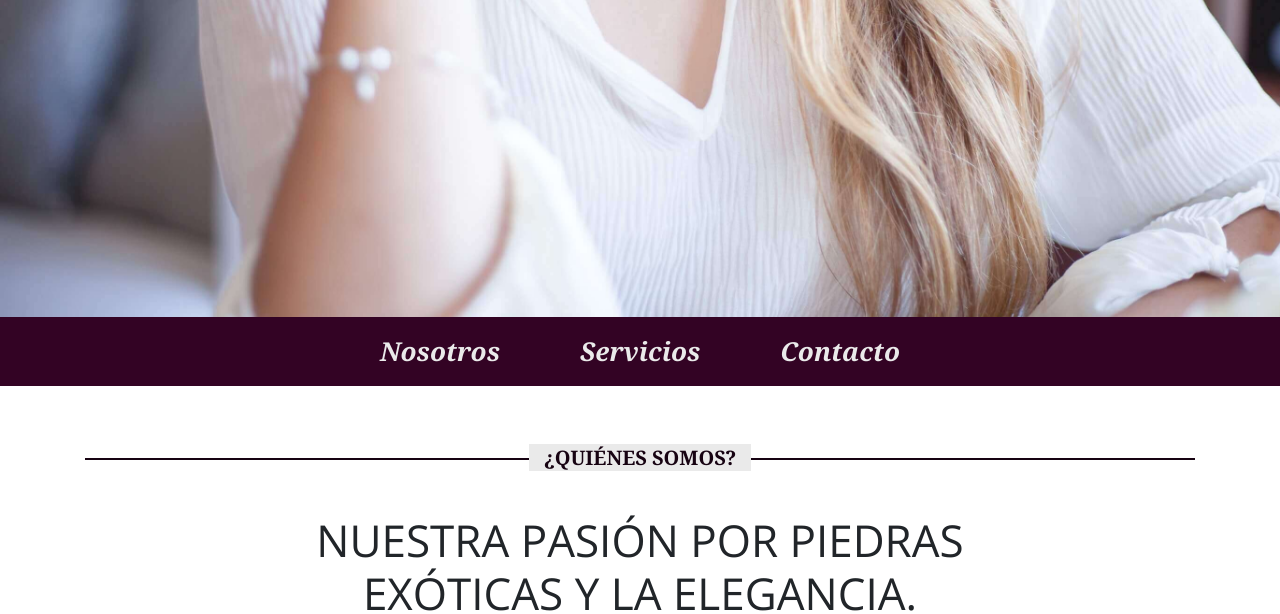
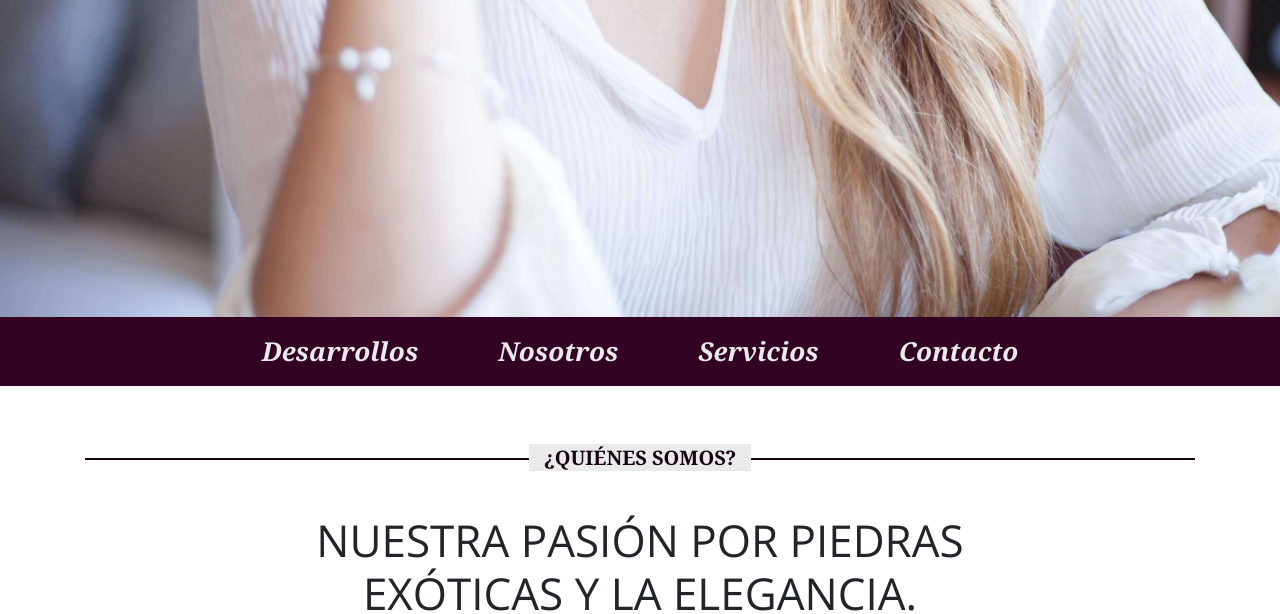
Before and after one commit to juliodparedes/pagina_joyeria, a plain HTML site: page index.html in a window 1280 px wide. Shown: the part 483-1097 px from the top of the page. Drawn offline with nearby package versions, Linux system fonts and the light colour scheme.

Commit message:
Add files via upload

```diff
--- a/index.html
+++ b/index.html
@@ -17,6 +17,7 @@
     </div>
 
     <nav class="menu">
+        <a href="https://juliodparedes.github.io/desarrollos.html">Desarrollos</a>
         <a href="">Nosotros</a>
         <a href="">Servicios</a>
         <a href="">Contacto</a>
```
